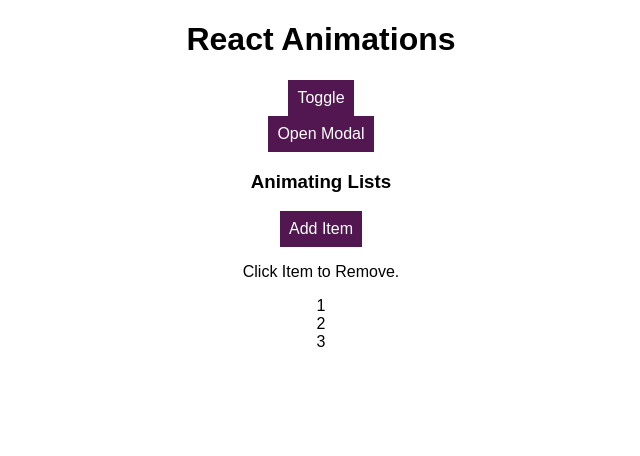
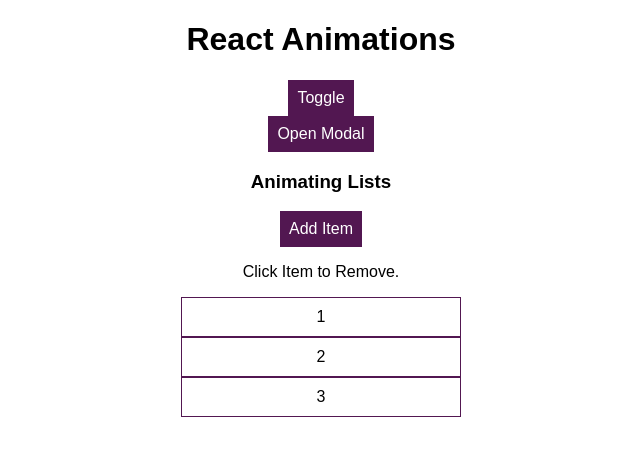
Before and after one commit to bekasturua/Animation-React, a React (Create React App) app: page / in a window 1280 px wide. Shown: the top 456 px of the page, without its empty margins (319-959 px from the left). Built offline with nearby package versions, Linux system fonts and the light colour scheme.

Commit message:
feat: correct Animation List error

```diff
--- a/src/components/List/List.js
+++ b/src/components/List/List.js
@@ -1,5 +1,5 @@
 import React, { Component } from "react";
-import { TransitionGroup } from "react-transition-group";
+import TransitionGroup from "react-transition-group/TransitionGroup";
 import CSSTransition from "react-transition-group/CSSTransition";
 
 import "./List.css";
@@ -27,7 +27,7 @@ class List extends Component {
 
   render() {
     const listItems = this.state.items.map((item, index) => (
-      <CSSTransition key={index} className="fade" timeout={300}>
+      <CSSTransition key={index} classNames="fade" timeout={300}>
         <li className="ListItem" onClick={() => this.removeItemHandler(index)}>
           {item}
         </li>
```
